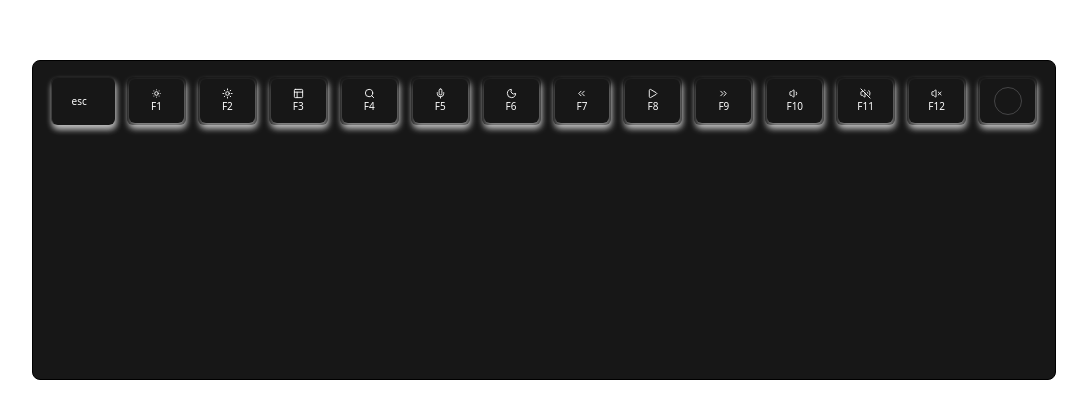
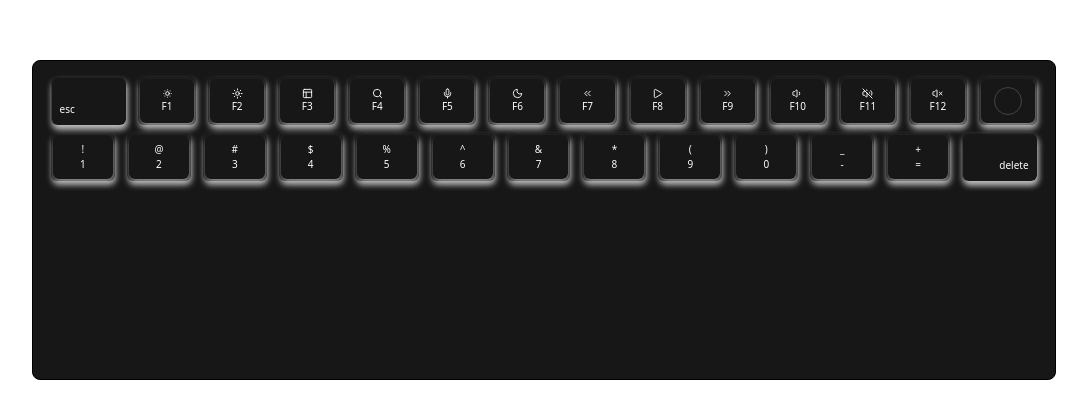
Before and after one commit to deveshru2712/KeyFlow, a Next.js app: page / in a window 1280 px wide. Shown: the part 180-598 px from the top of the page, without its empty margins (96-1183 px from the left). Built offline with nearby package versions, Linux system fonts and the light colour scheme.

Commit message:
add: 2nd number of keyboard

```diff
--- a/components/Keyboard.tsx
+++ b/components/Keyboard.tsx
@@ -16,7 +16,7 @@ import {
 } from "lucide-react";
 
 const FunctionKeys: KeysProps[] = [
-  { icon: null, text: "esc", variant: "no-icon" },
+  { icon: null, text: "esc", variant: "no-icon", className: "justify-start" },
   { icon: <SunDim size={11} />, text: "F1" },
   { icon: <Sun size={11} />, text: "F2" },
   { icon: <Layout size={11} />, text: "F3" },
@@ -32,6 +32,63 @@ const FunctionKeys: KeysProps[] = [
   { icon: null, text: "", variant: "circle" },
 ];
 
+export const macNumberKeys: KeysProps[] = [
+  {
+    icon: "!",
+    text: "1 ",
+  },
+  {
+    icon: "@",
+    text: "2",
+  },
+  {
+    icon: "#",
+    text: "3",
+  },
+  {
+    icon: "$",
+    text: "4",
+  },
+  {
+    icon: "%",
+    text: "5",
+  },
+  {
+    icon: "^",
+    text: "6",
+  },
+  {
+    icon: "&",
+    text: "7",
+  },
+  {
+    icon: "*",
+    text: "8",
+  },
+  {
+    icon: "(",
+    text: "9",
+  },
+  {
+    icon: ")",
+    text: "0",
+  },
+  {
+    icon: "_",
+    text: "-",
+  },
+  {
+    icon: "+",
+    text: "=",
+  },
+  {
+    icon: "",
+    text: "delete",
+    variant: "no-icon",
+    className: "justify-end",
+  },
+];
+
 const Keyboard = () => {
   return (
     <div className="mx-auto h-80 w-full max-w-5xl rounded-lg border bg-neutral-900 p-3">
@@ -45,6 +102,17 @@ const Keyboard = () => {
           />
         ))}
       </div>
+      <div className="flex">
+        {macNumberKeys.map((key) => (
+          <Keys
+            key={key.text}
+            icon={key.icon}
+            text={key.text}
+            variant={key.variant}
+            className={key.className}
+          />
+        ))}
+      </div>
     </div>
   );
 };
--- a/components/Keys.tsx
+++ b/components/Keys.tsx
@@ -1,9 +1,10 @@
 import React from "react";
 
 export interface KeysProps {
-  icon: React.ReactNode;
+  icon: React.ReactNode | string;
   text: string;
   variant?: "default" | "no-icon" | "circle" | "special";
+  className?: string;
 }
 
 export interface VariantClass {
@@ -15,12 +16,12 @@ export interface VariantClass {
 const ClassBasedOnVariant: VariantClass = {
   circle:
     "h-7 w-7 rounded-full border border-slate-50/20 group-hover:border-slate-50/10 flex items-center justify-center",
-  noIcon: "h-full flex items-center justify-start pl-3",
+  noIcon: "h-full w-full flex items-end px-2 pb-2",
   special:
     "bg-gradient-to-b from-slate-600 to-slate-800 border border-slate-400/30 flex flex-col items-center justify-center",
 };
 
-const Keys = ({ icon, text, variant = "default" }: KeysProps) => {
+const Keys = ({ icon, text, className, variant = "default" }: KeysProps) => {
   const getClassBasedOnVariant = (currentVariant: string) => {
     switch (currentVariant) {
       case "circle":
@@ -38,11 +39,11 @@ const Keys = ({ icon, text, variant = "default" }: KeysProps) => {
 
   if (variant === "no-icon") {
     return (
-      <div className="group relative mx-1.5 my-1 h-12 w-fit min-w-16 rounded-md p-[0.5px] text-white shadow-[1px_4px_6px_rgb(225,225,225,0.6)] transition-all duration-300 hover:shadow-[1px_4px_6px_rgb(0,0,0,0.1)]">
+      <div className="group relative mx-1.5 my-1 h-12 w-fit min-w-[75px] rounded-md p-[0.5px] text-white shadow-[1px_4px_6px_rgb(225,225,225,0.6)] transition-all duration-300 hover:shadow-[1px_4px_6px_rgb(0,0,0,0.1)]">
         <div
-          className={`h-full rounded-md text-[10px] shadow-[1px_4px_6px_rgb(225,225,225,0.6)] hover:scale-95 ${variantClasses}`}
+          className={`h-full rounded-md text-[10px] shadow-[1px_4px_6px_rgb(225,225,225,0.6)] hover:scale-95 ${variantClasses} `}
         >
-          <div className="px-2 whitespace-nowrap">{text}</div>
+          <div className={`${className} flex w-full`}>{text}</div>
         </div>
       </div>
     );
```
